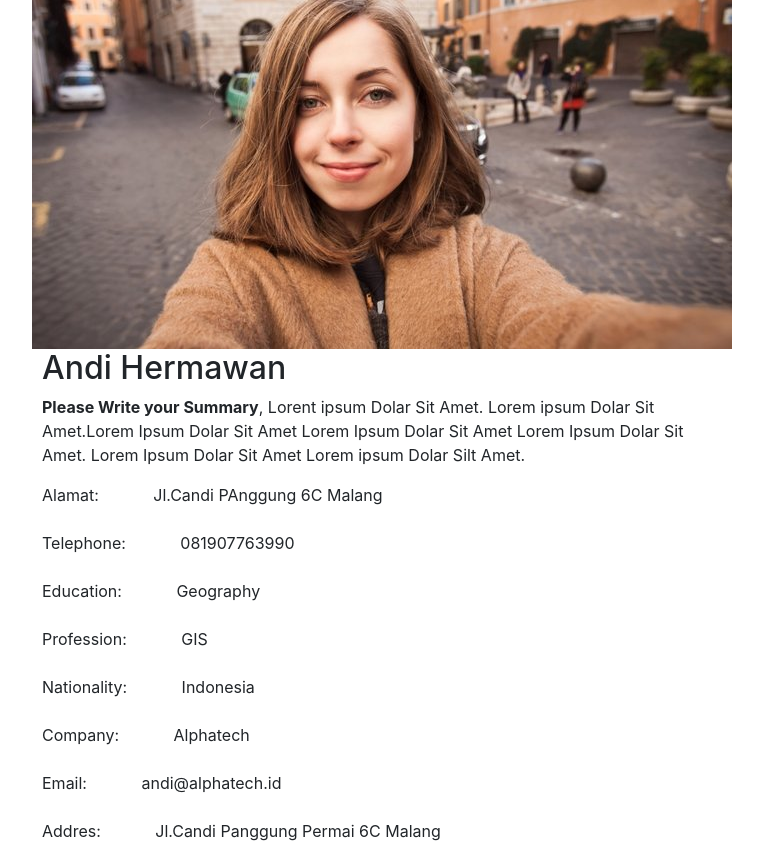
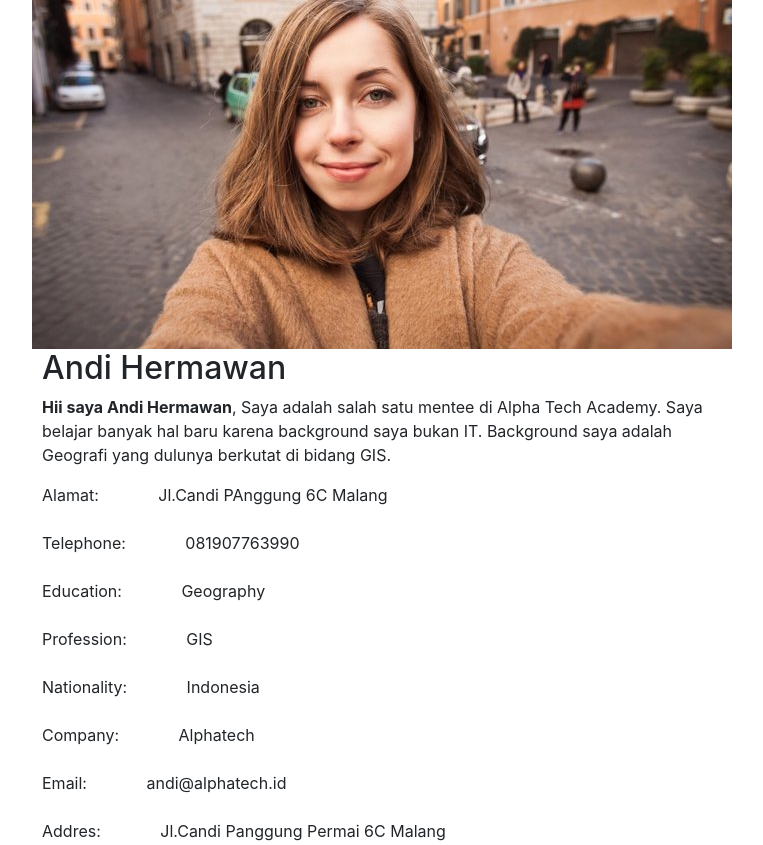
Before and after one commit to andiihermawan/DJANGO_MVC, a Django app: page /Author in a window 1280 px wide. Shown: the part 489-1334 px from the top of the page, without its empty margins (258-1021 px from the left). Run offline with Django 3.2, Linux system fonts and the light colour scheme; some libraries are stand-ins or nearby versions; grey boxes are pictures that could not be loaded.

Commit message:
Push Chalenge Django MVC

```diff
--- a/project_views/Author/templates/Author/author.html
+++ b/project_views/Author/templates/Author/author.html
@@ -16,9 +16,9 @@
     Andi Hermawan
 </h2>
 <p class="p_author">
-    <strong>Please Write your Summary</strong>, Lorent ipsum Dolar Sit Amet. Lorem ipsum Dolar Sit
-     Amet.Lorem Ipsum Dolar Sit Amet Lorem Ipsum Dolar Sit Amet Lorem Ipsum Dolar Sit
-     Amet. Lorem Ipsum Dolar Sit Amet Lorem ipsum Dolar Silt Amet.
+    <strong>Hii saya Andi Hermawan</strong>, Saya adalah salah satu mentee di Alpha Tech Academy.
+     Saya belajar banyak hal baru karena background saya bukan IT. Background saya adalah Geografi
+     yang dulunya berkutat di bidang GIS.
 </p>
 
 <span class="author_kiri">Alamat:</span>
--- a/project_views/Home/static/css/index.css
+++ b/project_views/Home/static/css/index.css
@@ -139,11 +139,12 @@ li{
 
 .author_kiri{
     margin-left: 300px;
+    margin-right: 5px;
 }
 
 .author_kanan{
     margin-left: 50px;
-    text-align: left;
+    text-align: right;
 }
 
 iframe{
```
